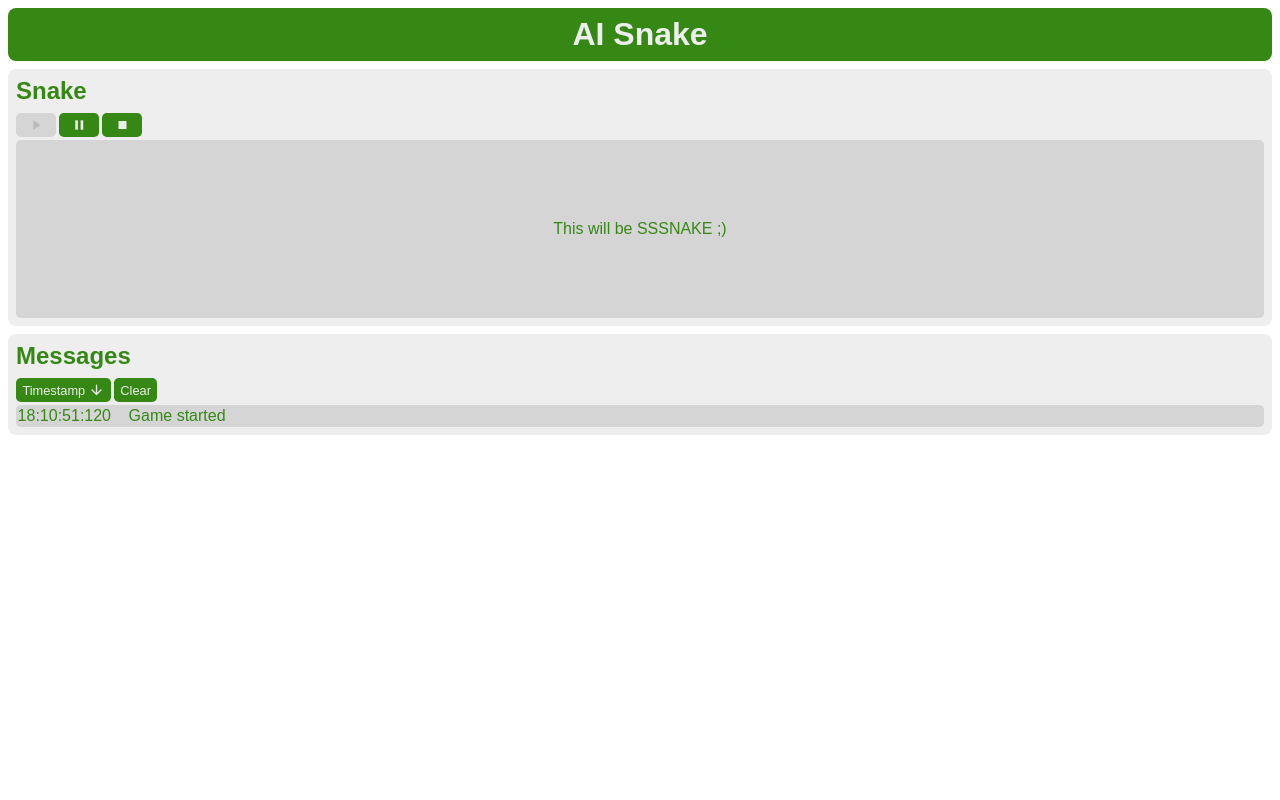
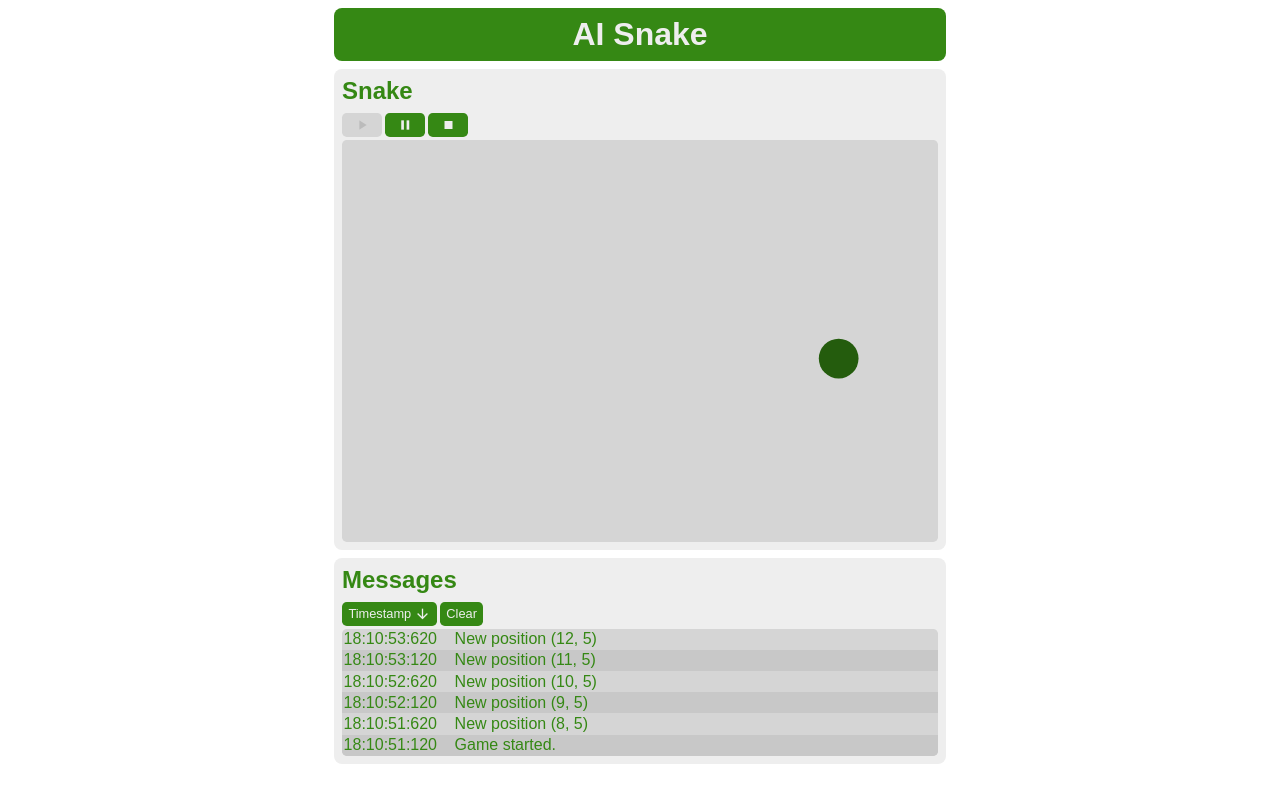
Before and after one commit to KamilRosinski/snake, an Angular app in the folder snake-client/src/main/webapp/: page / in a window 1280 px wide. Both pictures are taken after a click on the button "play_arrow". Built offline with nearby package versions, Linux system fonts and the light colour scheme.

Commit message:
Moving dot implemented

```diff
--- a/snake-client/src/main/webapp/src/app/messages/messages.component.scss
+++ b/snake-client/src/main/webapp/src/app/messages/messages.component.scss
@@ -27,6 +27,8 @@
 }
 
 #empty-placeholder {
+  display: flex;
   padding: 0.2rem;
-  text-align: center;
+  justify-content: center;
+  align-items: center;
 }
--- /dev/null
+++ b/snake-client/src/main/webapp/src/app/snake/coordinates.ts
@@ -0,0 +1,9 @@
+export class Coordinates {
+
+    constructor(public readonly x: number, public readonly y: number) {
+    }
+
+    add(other: Coordinates): Coordinates {
+        return new Coordinates(this.x + other.x, this.y + other.y);
+    }
+}
--- /dev/null
+++ b/snake-client/src/main/webapp/src/app/snake/dimensions.ts
@@ -0,0 +1,6 @@
+export interface Dimensions {
+
+    readonly numberOfRows: number;
+    readonly numberOfColumns: number;
+
+}
--- /dev/null
+++ b/snake-client/src/main/webapp/src/app/snake/move-result.ts
@@ -0,0 +1,13 @@
+import {SnakeStatus} from "./snake-status";
+import {Coordinates} from "./coordinates";
+import {Direction} from "./direction";
+
+export interface MoveResult {
+
+    readonly coordinates: Coordinates;
+    readonly status: SnakeStatus;
+    readonly foodEaten: boolean;
+    readonly directionChanged: boolean;
+    readonly lastMoveDirection: Direction;
+
+}
--- /dev/null
+++ b/snake-client/src/main/webapp/src/app/snake/snake-status.ts
@@ -0,0 +1,8 @@
+export enum SnakeStatus {
+
+    ALIVE = 0,
+    WALL_COLLISION = 1,
+    TAIL_COLLISION = 2,
+    STARVATION = 3
+
+}
--- a/snake-client/src/main/webapp/src/app/snake/snake.component.html
+++ b/snake-client/src/main/webapp/src/app/snake/snake.component.html
@@ -6,6 +6,8 @@
         <button class="btn" (click)="reset()" [disabled]="!isResettable()"><i class="material-icons">stop</i></button>
     </div>
     <div id="snake-box" class="inner-box" (swipe)="swipe($event)">
-        <p>This will be SSSNAKE ;)</p>
+        <svg [attr.viewBox]="boardDimensions" *ngIf="isSnake" >
+            <circle r="0.5" [attr.cx]="snakeCoordinates.x + 0.5" [attr.cy]="snakeCoordinates.y + 0.5"></circle>
+        </svg>
     </div>
 </section>
--- a/snake-client/src/main/webapp/src/app/snake/snake.component.scss
+++ b/snake-client/src/main/webapp/src/app/snake/snake.component.scss
@@ -4,6 +4,11 @@
 
   p {
     text-align: center;
-    padding: 5rem 0rem;
+    padding: 5rem 0;
   }
+
+  svg circle {
+    fill: $dark-green;
+  }
+
 }
--- a/snake-client/src/main/webapp/src/app/snake/snake.component.ts
+++ b/snake-client/src/main/webapp/src/app/snake/snake.component.ts
@@ -4,6 +4,12 @@ import {Component, HostListener, OnInit} from '@angular/core';
 import {MessagingService} from "../messages/messaging.service";
 import {GameState} from "./game-state";
 import {Direction} from "./direction";
+import {Snake} from "./snake";
+import {interval, Observable, Subscription} from "rxjs";
+import {Dimensions} from "./dimensions";
+import {Coordinates} from "./coordinates";
+import {MoveResult} from "./move-result";
+import {SnakeStatus} from "./snake-status";
 
 @Component({
     selector: 'app-snake',
@@ -12,7 +18,7 @@ import {Direction} from "./direction";
 })
 export class SnakeComponent implements OnInit {
 
-    private static readonly DIRECTIONS: Map<string|number, Direction> = new Map<string|number, Direction>([
+    private static readonly DIRECTIONS: Map<string | number, Direction> = new Map<string | number, Direction>([
         ['ArrowUp', Direction.NORTH],
         ['ArrowRight', Direction.EAST],
         ['ArrowDown', Direction.SOUTH],
@@ -23,28 +29,45 @@ export class SnakeComponent implements OnInit {
         [Hammer.DIRECTION_LEFT, Direction.WEST]
     ]);
 
+    private snake: Snake = null;
     private gameState: GameState = GameState.NEW;
-    // private speedMs: number = 1000;
+    private interval: Observable<number> = interval(500);
+    private intervalSubscription: Subscription;
 
     constructor(private messagingService: MessagingService) {
     }
 
     ngOnInit(): void {
-        // interval(this.speedMs).subscribe(value => this.messagingService.sendMessage(value.toString()));
     }
 
     play(): void {
         this.gameState = GameState.RUNNING;
-        this.messagingService.sendMessage('Game started');
+        if (!this.snake) {
+            this.snake = new Snake({numberOfRows: 10, numberOfColumns: 15});
+        }
+        this.intervalSubscription = this.interval.subscribe(value => {
+            let moveResult: MoveResult = this.snake.move();
+            if (moveResult.status !== SnakeStatus.ALIVE) {
+                this.gameState = GameState.FINISHED;
+                this.intervalSubscription.unsubscribe();
+                this.messagingService.sendMessage(`Game ended: snake crashed into wall at position (${moveResult.coordinates.x}, ${moveResult.coordinates.y}).`)
+            } else if (moveResult.directionChanged) {
+                this.messagingService.sendMessage(`Turn at position (${moveResult.coordinates.x}, ${moveResult.coordinates.y}), new direction: ${Direction[moveResult.lastMoveDirection]}.`);
+            } else {
+                this.messagingService.sendMessage(`New position (${moveResult.coordinates.x}, ${moveResult.coordinates.y})`);
+            }
+        });
+        this.messagingService.sendMessage('Game started.');
     }
 
     isPlayable(): boolean {
-        return this.gameState !== GameState.RUNNING;
+        return [GameState.NEW, GameState.PAUSED].includes(this.gameState);
     }
 
     pause(): void {
         this.gameState = GameState.PAUSED;
-        this.messagingService.sendMessage('Game paused');
+        this.intervalSubscription.unsubscribe();
+        this.messagingService.sendMessage('Game paused.');
     }
 
     isPausable(): boolean {
@@ -53,7 +76,9 @@ export class SnakeComponent implements OnInit {
 
     reset(): void {
         this.gameState = GameState.NEW;
-        this.messagingService.sendMessage('Game reset');
+        this.intervalSubscription.unsubscribe();
+        this.snake = null;
+        this.messagingService.sendMessage('Game reset.');
     }
 
     isResettable(): boolean {
@@ -71,8 +96,21 @@ export class SnakeComponent implements OnInit {
 
     private changeDirection(newDirection: Direction): void {
         if (this.gameState === GameState.RUNNING) {
-            this.messagingService.sendMessage(`New direction: ${Direction[newDirection].toLowerCase()}`);
+            this.snake.turn(newDirection);
         }
     }
 
+    get boardDimensions(): string {
+        return `0 0 ${this.snake.boardDimensions.numberOfColumns} ${this.snake.boardDimensions.numberOfRows}`;
+    }
+
+    get snakeCoordinates(): Coordinates {
+        console.log(this.snake.position);
+        return this.snake.position;
+    }
+
+    get isSnake(): boolean {
+        return !!this.snake;
+    }
+
 }
--- /dev/null
+++ b/snake-client/src/main/webapp/src/app/snake/snake.ts
@@ -0,0 +1,57 @@
+import {Coordinates} from "./coordinates";
+import {Direction} from "./direction";
+import {MoveResult} from "./move-result";
+import {Dimensions} from "./dimensions";
+import {SnakeStatus} from "./snake-status";
+
+export class Snake {
+
+    private static readonly MOVE_VECTORS: Map<Direction, Coordinates> = new Map<Direction, Coordinates>([
+        [Direction.NORTH, new Coordinates(0, -1)],
+        [Direction.EAST, new Coordinates(1, 0)],
+        [Direction.SOUTH, new Coordinates(0, 1)],
+        [Direction.WEST, new Coordinates(-1, 0)]
+    ]);
+
+    private lastMoveDirection: Direction = Direction.EAST;
+    private nextMoveDirection: Direction = Direction.EAST;
+
+    public position: Coordinates;
+
+    constructor(public readonly boardDimensions: Dimensions) {
+        this.position = new Coordinates(
+            Math.floor(boardDimensions.numberOfColumns / 2),
+            Math.floor(boardDimensions.numberOfRows / 2));
+    }
+
+    turn(newDirection: Direction): void {
+        if ([90, 270].includes(Math.abs(newDirection - this.lastMoveDirection))) {
+            this.nextMoveDirection = newDirection;
+        }
+    }
+
+    move(): MoveResult {
+
+        let directionChanged = false;
+        let status: SnakeStatus = SnakeStatus.WALL_COLLISION;
+
+        const newPosition: Coordinates = Snake.MOVE_VECTORS.get(this.nextMoveDirection).add(this.position);
+        if (newPosition.x >= 0 && newPosition.x < this.boardDimensions.numberOfColumns && newPosition.y >= 0 && newPosition.y < this.boardDimensions.numberOfRows) {
+            status = SnakeStatus.ALIVE;
+            this.position = newPosition;
+            if (this.lastMoveDirection !== this.nextMoveDirection) {
+                this.lastMoveDirection = this.nextMoveDirection;
+                directionChanged = true;
+            }
+        }
+
+        return {
+            coordinates: this.position,
+            lastMoveDirection: this.lastMoveDirection,
+            directionChanged: directionChanged,
+            status: status,
+            foodEaten: false
+        };
+    }
+
+}
--- a/snake-client/src/main/webapp/src/styles.scss
+++ b/snake-client/src/main/webapp/src/styles.scss
@@ -20,6 +20,11 @@ header {
   text-align: center;
   color: $main-grey;
   background-color: $main-green;
+}
+
+html {
+  max-width: 628px;
+  margin: auto;
 }
 
 section {
@@ -78,4 +83,8 @@ section {
     }
   }
 
+  app-messages {
+    height: 100%;
+  }
+
 }
```
